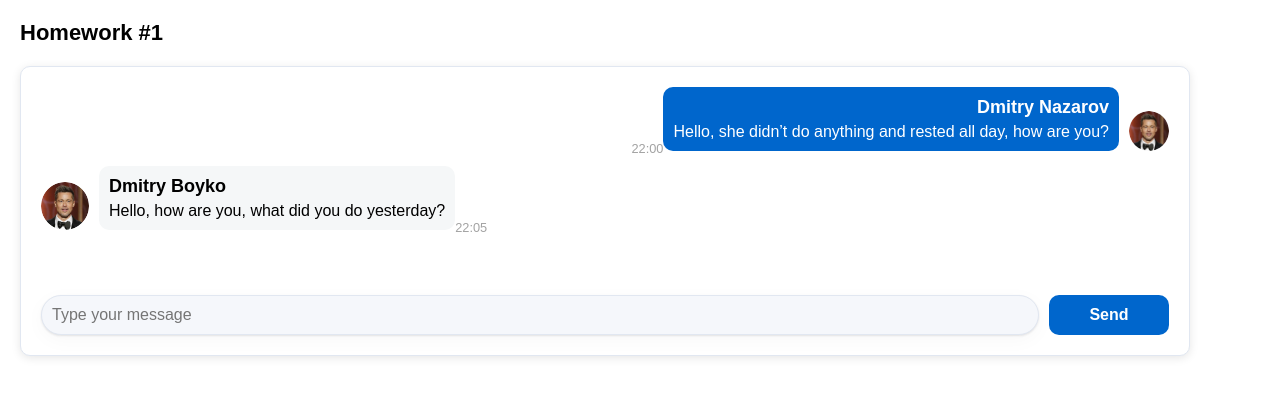
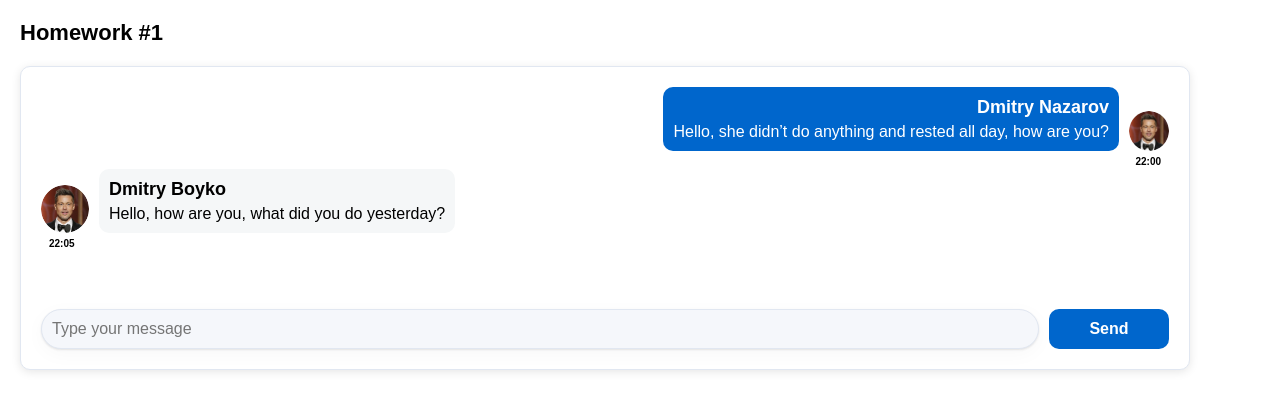
Before and after one commit to DmtrNz/hw-from-second-sprint, a React (Create React App) app: page / in a window 1280 px wide. Shown: the top 410 px of the page. Built offline with nearby package versions, Linux system fonts and the light colour scheme.

Commit message:
fix time  style

```diff
--- a/src/s2-homeworks/hw01/friend-message/FriendMessage.module.css
+++ b/src/s2-homeworks/hw01/friend-message/FriendMessage.module.css
@@ -1,6 +1,6 @@
 .friendMessage {
     display: flex;
-    flex-direction: row;
+    flex-direction: column;
     align-items: flex-start;
     margin-bottom: 10px;
     max-width: 60%;
@@ -45,8 +45,10 @@
 }
 
 .friendTime {
-    font-size: 0.8em;
-    color: #a3a3a3;
-    align-self: flex-end;
-    margin-top: 5px;
+    align-self: flex-start;;
+    font-family: sans-serif;
+    font-weight: 600;
+    font-size: 10px;
+    color: #000;
+    margin-left: 8px;
 }
--- a/src/s2-homeworks/hw01/message/Message.module.css
+++ b/src/s2-homeworks/hw01/message/Message.module.css
@@ -1,8 +1,8 @@
 .message {
     display: flex;
-    flex-direction: row-reverse;
-    align-items: flex-start;
-    margin-bottom: 10px;
+    flex-direction: column;
+    align-items: flex-end;
+    margin-bottom: 2px;
     max-width: 60%;
     margin-left: auto;
 }
@@ -48,8 +48,10 @@
 }
 
 .time {
-    font-size: 0.8em;
-    color: #a3a3a3;
     align-self: flex-end;
-    margin-top: 5px;
+    font-family: sans-serif;
+    font-weight: 600;
+    font-size: 10px;
+    color: #000;
+    margin-right: 8px;
 }
```
